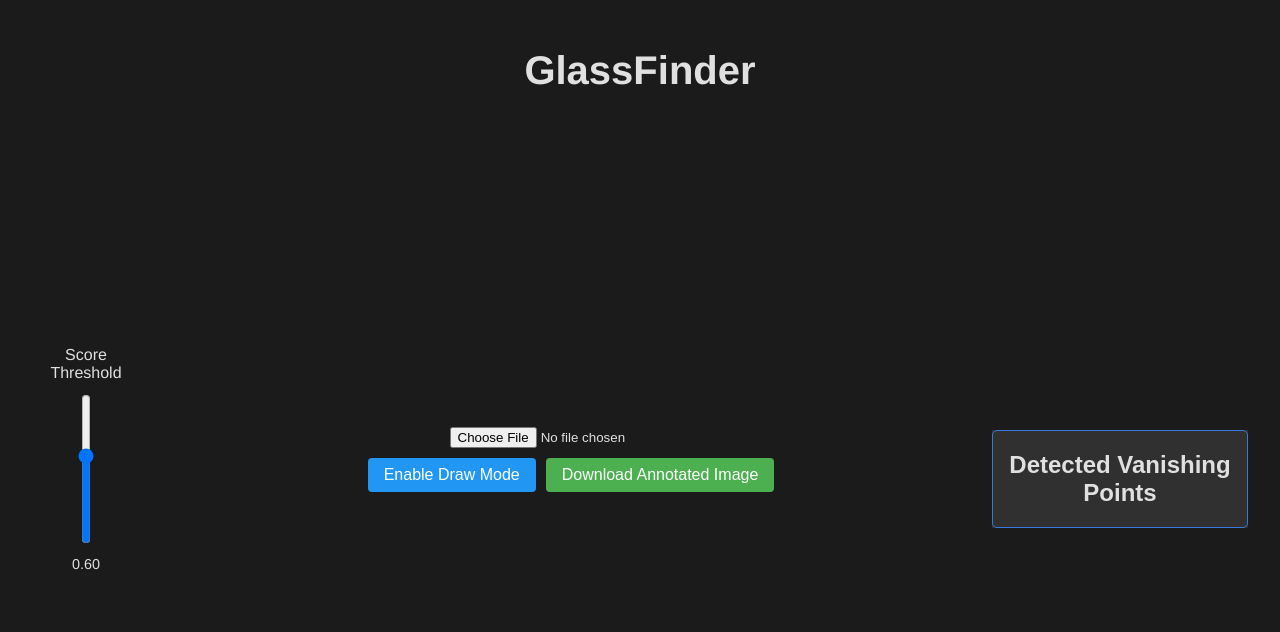
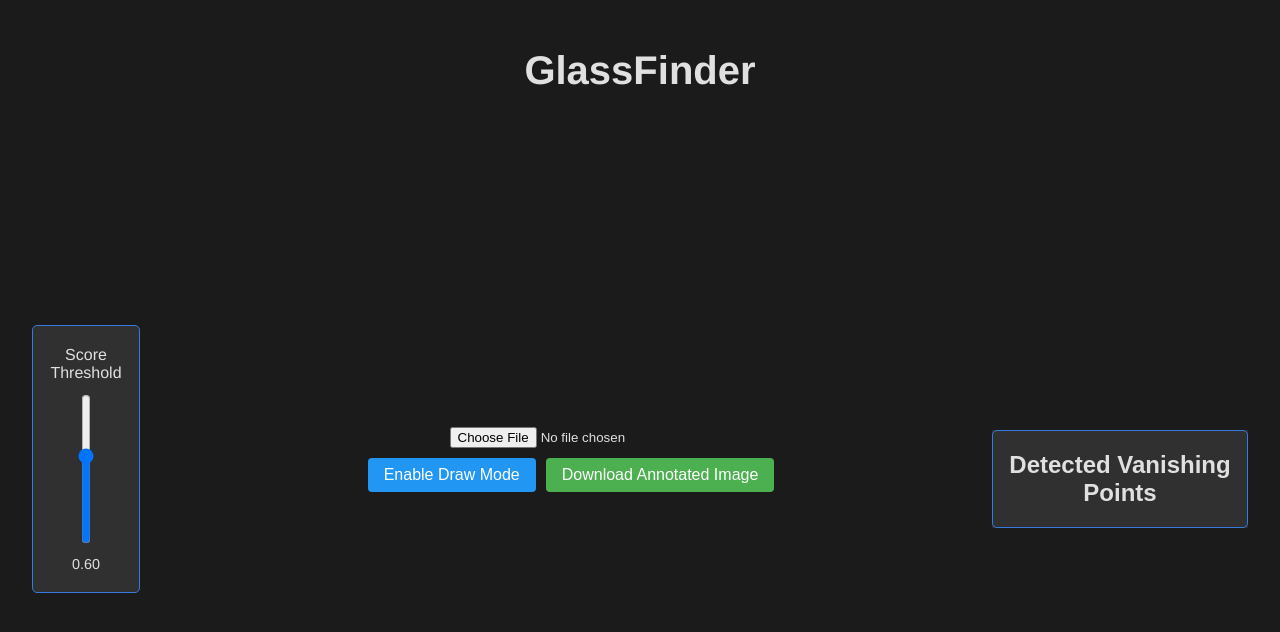
Before and after one commit to TRoutin/PFE_GlassFinder, a Vue app in the folder web/frontend/app/: page / in a window 1280 px wide. Shown: the top 632 px of the page. Built offline with nearby package versions, Linux system fonts and the light colour scheme.

Commit message:
Ajustement du css

```diff
--- a/web/frontend/app/src/App.vue
+++ b/web/frontend/app/src/App.vue
@@ -434,7 +434,6 @@ h1 {
   display: flex;
   justify-content: center;
   margin-right: auto;
-  height: 100%;
   width: 10vw;
 }
 
@@ -449,11 +448,14 @@ h1 {
 .image-container {
   display: flex;
   flex-flow: row nowrap;
-  border: 1px solid #374151;
+  border: 3px solid #374151;
+  border-radius: 5px;
+  padding: 20px;
   margin: 20px auto;
   max-width: 70%;
   max-height: 60%;
   text-align: center;
+  background-color: #313030;
 }
 
 canvas {
--- a/web/frontend/app/src/components/ScoreSlider.vue
+++ b/web/frontend/app/src/components/ScoreSlider.vue
@@ -44,12 +44,18 @@ export default {
   flex-direction: column;
   align-items: center;
   margin-right: 20px;
+  background-color: #313030;
+  border: 1px solid #367ae0;
+  border-radius: 5px;
+
+
 }
 
 label {
   font-size: 1rem;
   color: #e0e0e0;
   margin-bottom: 10px;
+  margin-top: 20px;
 }
 
 .vertical-slider {
@@ -83,5 +89,6 @@ label {
   margin-top: 10px;
   color: #e0e0e0;
   font-size: 0.9rem;
+  margin-bottom: 20px;
 }
 </style>
```
